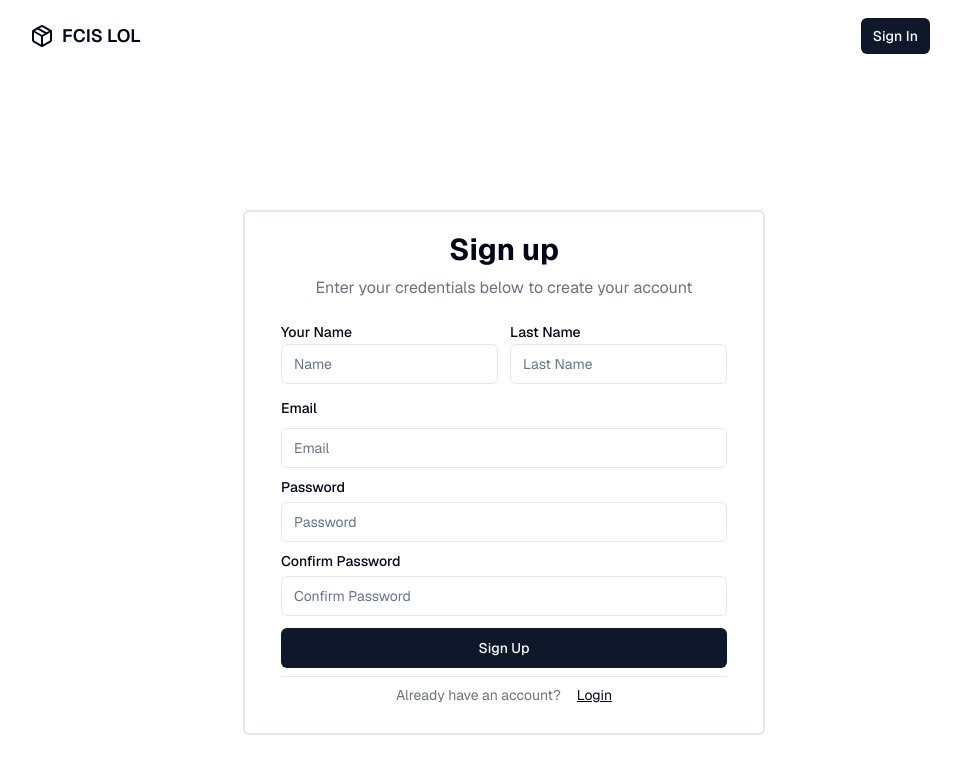
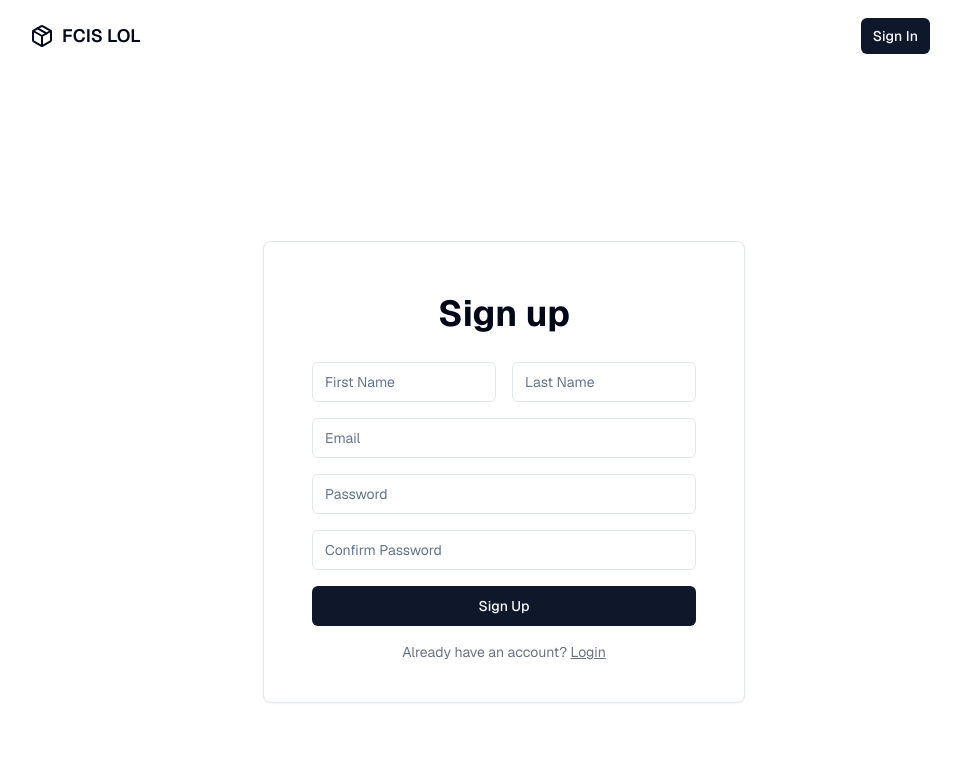
Before and after one commit to IOTeamDev/fcisLOL, a Next.js app: page /register in a window 1280 px wide. Shown: the top 774 px of the page, without its empty margins (136-1097 px from the left). Built offline with nearby package versions, Linux system fonts and the light colour scheme.

Commit message:
Made Sign up page cleaner

```diff
--- a/src/app/(auth-pages)/register/RegisterForm.tsx
+++ b/src/app/(auth-pages)/register/RegisterForm.tsx
@@ -22,20 +22,19 @@ const RegisterForm = () => {
   };
 
   return (
-		<form onSubmit={handleSubmit((data: any) => submit(data))}>
-			<div className="my-3 flex gap-3 items-center justify-center">
-				<div>
-					<Label htmlFor="name">Your Name</Label>
+    <div className="mx-auto max-w-sm space-y-6">
+      <div className="space-y-4">
+        <div className="grid grid-cols-2 gap-4">
+          <div className="space-y-2">
             <Input
               id="name"
-						placeholder="Name"
+              placeholder="First Name"
               {...register("name")}
               required
               type="text"
             />
           </div>
-				<div>
-					<Label htmlFor="lastName">Last Name</Label>
+          <div className="space-y-2">
             <Input
               id="lastName"
               placeholder="Last Name"
@@ -45,8 +44,7 @@ const RegisterForm = () => {
             />
           </div>
         </div>
-			<div className="space-y-2 my-3">
-				<Label htmlFor="email">Email</Label>
+        <div className="space-y-2">
           <Input
             id="email"
             placeholder="Email"
@@ -55,22 +53,16 @@ const RegisterForm = () => {
             type="text"
           />
         </div>
-			<div className="space-y-2 my-3">
-				<div className="flex items-center">
-					<Label htmlFor="password">Password</Label>
-				</div>
+        <div className="space-y-2">
           <Input
             id="password"
             placeholder="Password"
             {...register("password")}
             required
             type="password"
-				/>
+          />{" "}
         </div>
-			<div className="space-y-2 my-3">
-				<div className="flex items-center">
-					<Label htmlFor="repassword">Confirm Password</Label>
-				</div>
+        <div className="space-y-2">
           <Input
             id="repassword"
             placeholder="Confirm Password"
@@ -82,7 +74,8 @@ const RegisterForm = () => {
         <Button className="w-full" type="submit">
           Sign Up
         </Button>
-		</form>
+      </div>
+    </div>
   );
 };
 export default RegisterForm;
--- a/src/app/(auth-pages)/register/page.tsx
+++ b/src/app/(auth-pages)/register/page.tsx
@@ -1,31 +1,31 @@
 import Link from "next/link";
 import React from "react";
 import RegisterForm from "./RegisterForm";
+import { Card } from "@/components/ui/card";
 
 const page = () => {
   return (
-		<div className="w-screen  p-4 h-screen flex justify-center items-center">
-			<div className=" border-2   max-h-fit rounded-md p-5 m-3 flex flex-col justify-center items-center">
+    <div className="w-screen p-4 h-screen flex justify-center items-center">
+      <Card>
+        <div className="max-h-fit rounded-md p-5 m-3 flex flex-col justify-center items-center">
           <div className="flex flex-col justify-between space-y-2 px-4">
             <div className="flex-1 flex flex-col justify-center space-y-4">
               <div className="space-y-2 text-center">
-							<h1 className="text-3xl font-bold">Sign up</h1>
-							<p className="text-gray-500 dark:text-gray-400">
-								Enter your credentials below to create your account
-							</p>
+                <h1 className="text-4xl my-5 font-bold">Sign up</h1>
               </div>
             </div>
             <RegisterForm />
-					<div className="flex max-sm:flex-col items-center justify-center py-2 border-t space-x-4">
+            <div className="flex max-sm:flex-col items-center justify-center py-2">
               <span className="text-sm text-gray-500 dark:text-gray-400">
-							Already have an account?
-						</span>
+                Already have an account?{" "}
                 <Link className="text-sm underline" href="/login">
                   Login
                 </Link>
+              </span>
             </div>
           </div>
         </div>
+      </Card>
     </div>
   );
 };
```
Lines whose indentation alone changed are shown as unchanged.
